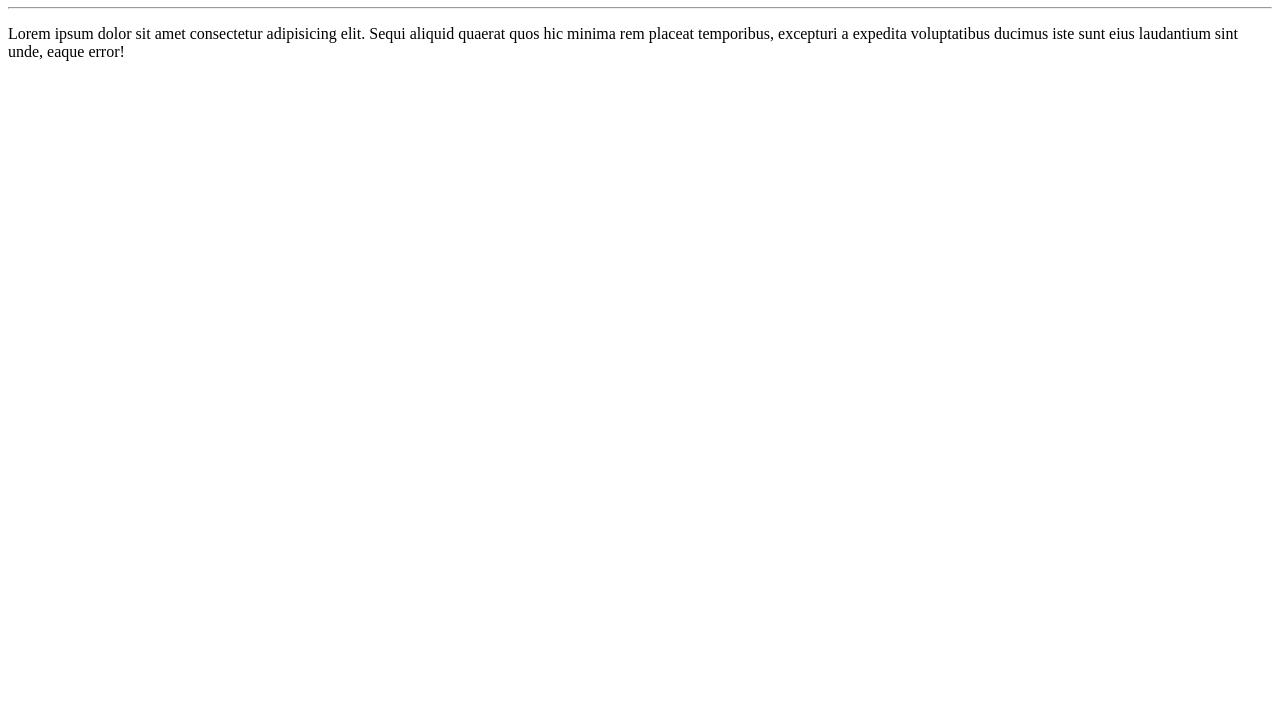
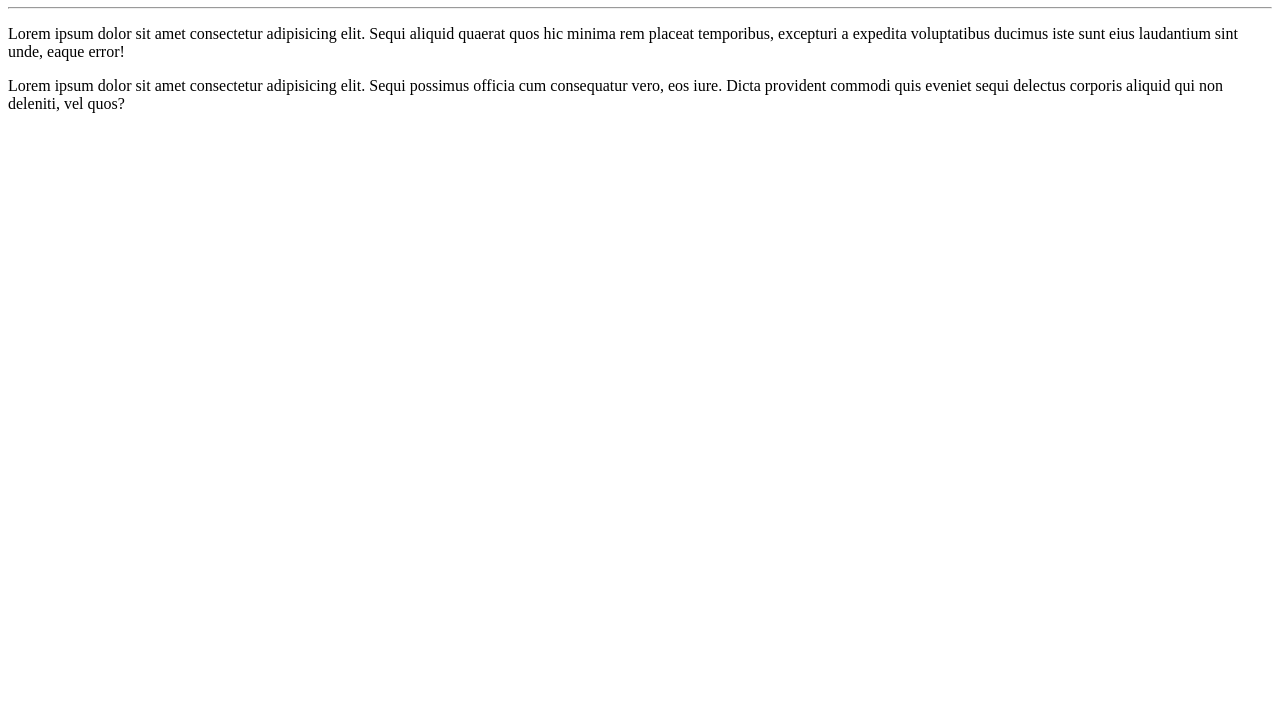
Before and after one commit to Erick242004/Ola-Mundo, a plain HTML site: page site-exemplo/index.html in a window 1280 px wide. Shown: the part 73-800 px from the top of the page. Drawn offline with Linux system fonts and the light colour scheme.

Commit message:
Adicionei um parágrafo

```diff
--- a/site-exemplo/index.html
+++ b/site-exemplo/index.html
@@ -10,6 +10,7 @@
     <h1>Olá, MUndo!</h1>
     <hr>
     <p>Lorem ipsum dolor sit amet consectetur adipisicing elit. Sequi aliquid quaerat quos hic minima rem placeat temporibus, excepturi a expedita voluptatibus ducimus iste sunt eius laudantium sint unde, eaque error!</p>
+    <p>Lorem ipsum dolor sit amet consectetur adipisicing elit. Sequi possimus officia cum consequatur vero, eos iure. Dicta provident commodi quis eveniet sequi delectus corporis aliquid qui non deleniti, vel quos?</p>
 
 </body>
 </html>
```
